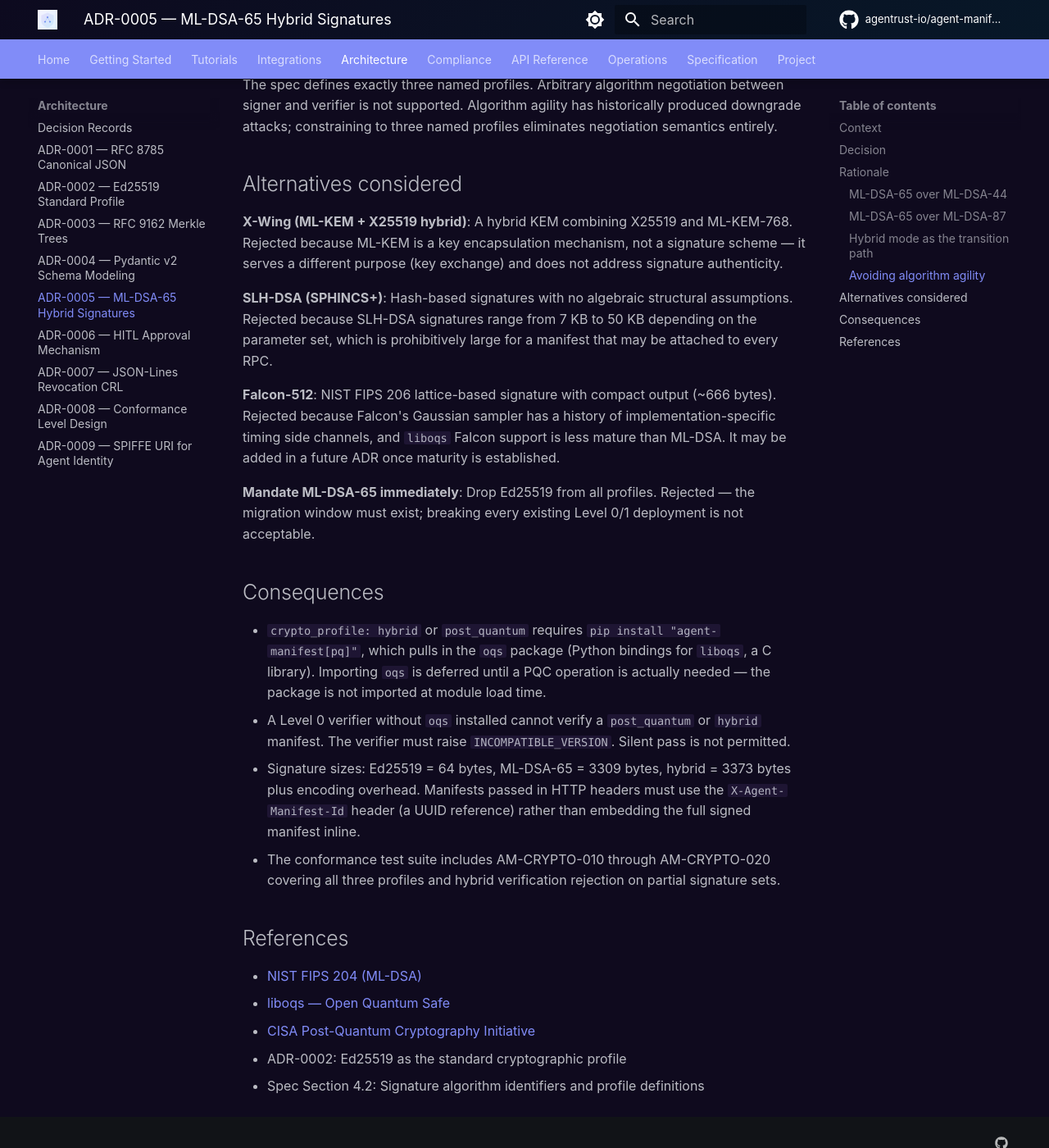
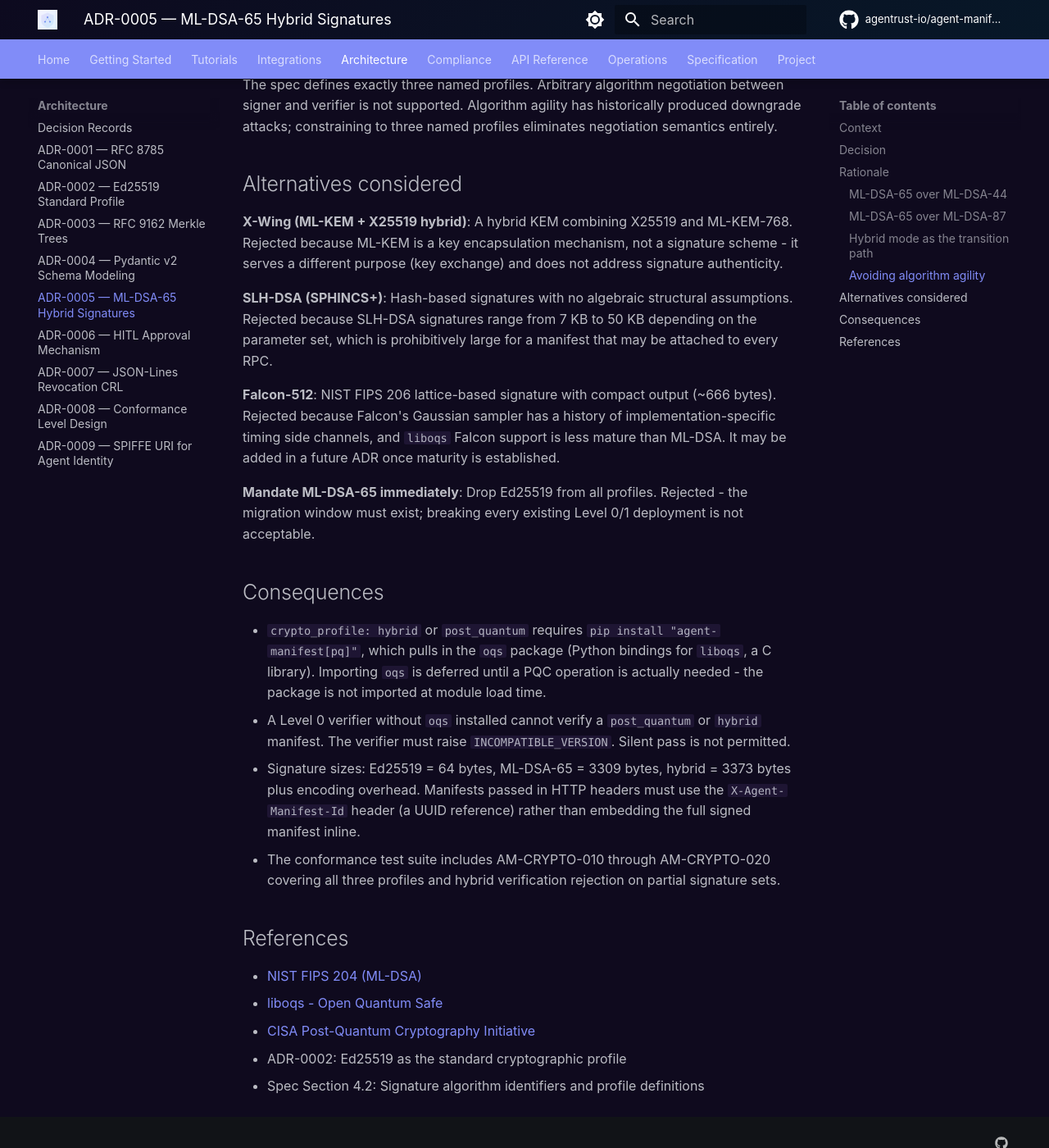
Before and after one commit to agentrust-io/agent-manifest, an MkDocs documentation site: the page built from docs/adr/0005-ml-dsa-hybrid-signature.md, in a window 1280 px wide and 1400 px high, scrolled down 2118 px. Shown: the whole window at 82% size. Built offline with MkDocs 1.6.1 and Material for MkDocs 9.7.7, drawn with Linux system fonts in a browser that asks for light colours; some web fonts are replaced; comment, search, counter and statistics services are not loaded; some of the changed text lies outside the part shown.

Commit message:
docs: remove em dashes

```diff
--- a/docs/adr/0005-ml-dsa-hybrid-signature.md
+++ b/docs/adr/0005-ml-dsa-hybrid-signature.md
@@ -13,7 +13,7 @@ The spec must answer: when and how does post-quantum cryptography enter the agen
 Two decisions are intertwined:
 
 1. Which ML-DSA parameter set to standardize on (ML-DSA-44, ML-DSA-65, or ML-DSA-87)
-2. Whether to support hybrid mode — signing with both Ed25519 and ML-DSA-65 in a single manifest, requiring both to verify
+2. Whether to support hybrid mode  -  signing with both Ed25519 and ML-DSA-65 in a single manifest, requiring both to verify
 
 ADR-0002 established Ed25519 as the standard profile. This ADR extends that decision to cover the post-quantum and hybrid profiles.
 
@@ -25,9 +25,9 @@ ADR-0002 established Ed25519 as the standard profile. This ADR extends that deci
 
 Three `CryptoProfile` values are defined:
 
-- `standard` — Ed25519 only (Level 0/1 default)
-- `post_quantum` — ML-DSA-65 only (required when classical crypto is prohibited by policy)
-- `hybrid` — Ed25519 + ML-DSA-65 (recommended transition path for Level 2+)
+- `standard`  -  Ed25519 only (Level 0/1 default)
+- `post_quantum`  -  ML-DSA-65 only (required when classical crypto is prohibited by policy)
+- `hybrid`  -  Ed25519 + ML-DSA-65 (recommended transition path for Level 2+)
 
 PQC is required at conformance Level 2 and above. Level 0 and Level 1 deployments may use `standard` (classical only).
 
@@ -53,17 +53,17 @@ The spec defines exactly three named profiles. Arbitrary algorithm negotiation b
 
 ## Alternatives considered
 
-**X-Wing (ML-KEM + X25519 hybrid)**: A hybrid KEM combining X25519 and ML-KEM-768. Rejected because ML-KEM is a key encapsulation mechanism, not a signature scheme — it serves a different purpose (key exchange) and does not address signature authenticity.
+**X-Wing (ML-KEM + X25519 hybrid)**: A hybrid KEM combining X25519 and ML-KEM-768. Rejected because ML-KEM is a key encapsulation mechanism, not a signature scheme  -  it serves a different purpose (key exchange) and does not address signature authenticity.
 
 **SLH-DSA (SPHINCS+)**: Hash-based signatures with no algebraic structural assumptions. Rejected because SLH-DSA signatures range from 7 KB to 50 KB depending on the parameter set, which is prohibitively large for a manifest that may be attached to every RPC.
 
 **Falcon-512**: NIST FIPS 206 lattice-based signature with compact output (~666 bytes). Rejected because Falcon's Gaussian sampler has a history of implementation-specific timing side channels, and `liboqs` Falcon support is less mature than ML-DSA. It may be added in a future ADR once maturity is established.
 
-**Mandate ML-DSA-65 immediately**: Drop Ed25519 from all profiles. Rejected — the migration window must exist; breaking every existing Level 0/1 deployment is not acceptable.
+**Mandate ML-DSA-65 immediately**: Drop Ed25519 from all profiles. Rejected  -  the migration window must exist; breaking every existing Level 0/1 deployment is not acceptable.
 
 ## Consequences
 
-- `crypto_profile: hybrid` or `post_quantum` requires `pip install "agent-manifest[pq]"`, which pulls in the `oqs` package (Python bindings for `liboqs`, a C library). Importing `oqs` is deferred until a PQC operation is actually needed — the package is not imported at module load time.
+- `crypto_profile: hybrid` or `post_quantum` requires `pip install "agent-manifest[pq]"`, which pulls in the `oqs` package (Python bindings for `liboqs`, a C library). Importing `oqs` is deferred until a PQC operation is actually needed  -  the package is not imported at module load time.
 - A Level 0 verifier without `oqs` installed cannot verify a `post_quantum` or `hybrid` manifest. The verifier must raise `INCOMPATIBLE_VERSION`. Silent pass is not permitted.
 - Signature sizes: Ed25519 = 64 bytes, ML-DSA-65 = 3309 bytes, hybrid = 3373 bytes plus encoding overhead. Manifests passed in HTTP headers must use the `X-Agent-Manifest-Id` header (a UUID reference) rather than embedding the full signed manifest inline.
 - The conformance test suite includes AM-CRYPTO-010 through AM-CRYPTO-020 covering all three profiles and hybrid verification rejection on partial signature sets.
@@ -71,7 +71,7 @@ The spec defines exactly three named profiles. Arbitrary algorithm negotiation b
 ## References
 
 - [NIST FIPS 204 (ML-DSA)](https://csrc.nist.gov/pubs/fips/204/final)
-- [liboqs — Open Quantum Safe](https://openquantumsafe.org/)
+- [liboqs  -  Open Quantum Safe](https://openquantumsafe.org/)
 - [CISA Post-Quantum Cryptography Initiative](https://www.cisa.gov/quantum)
 - ADR-0002: Ed25519 as the standard cryptographic profile
 - Spec Section 4.2: Signature algorithm identifiers and profile definitions
```
